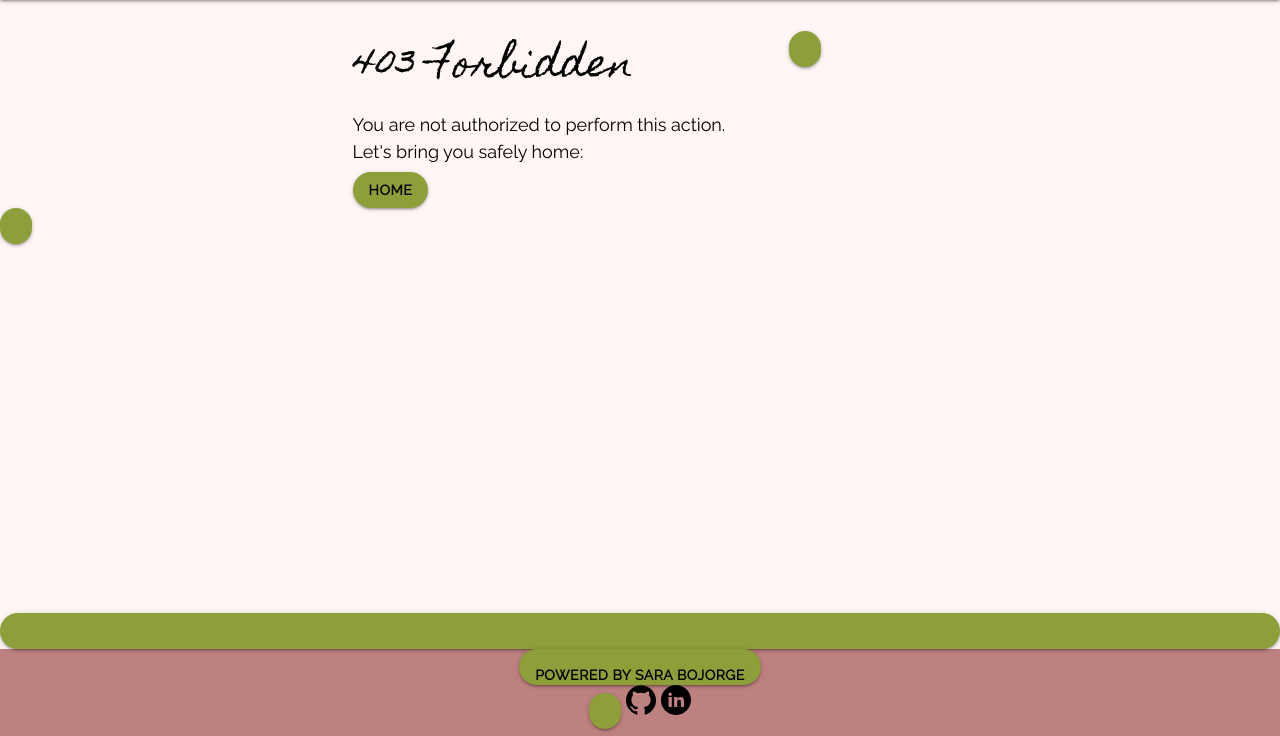
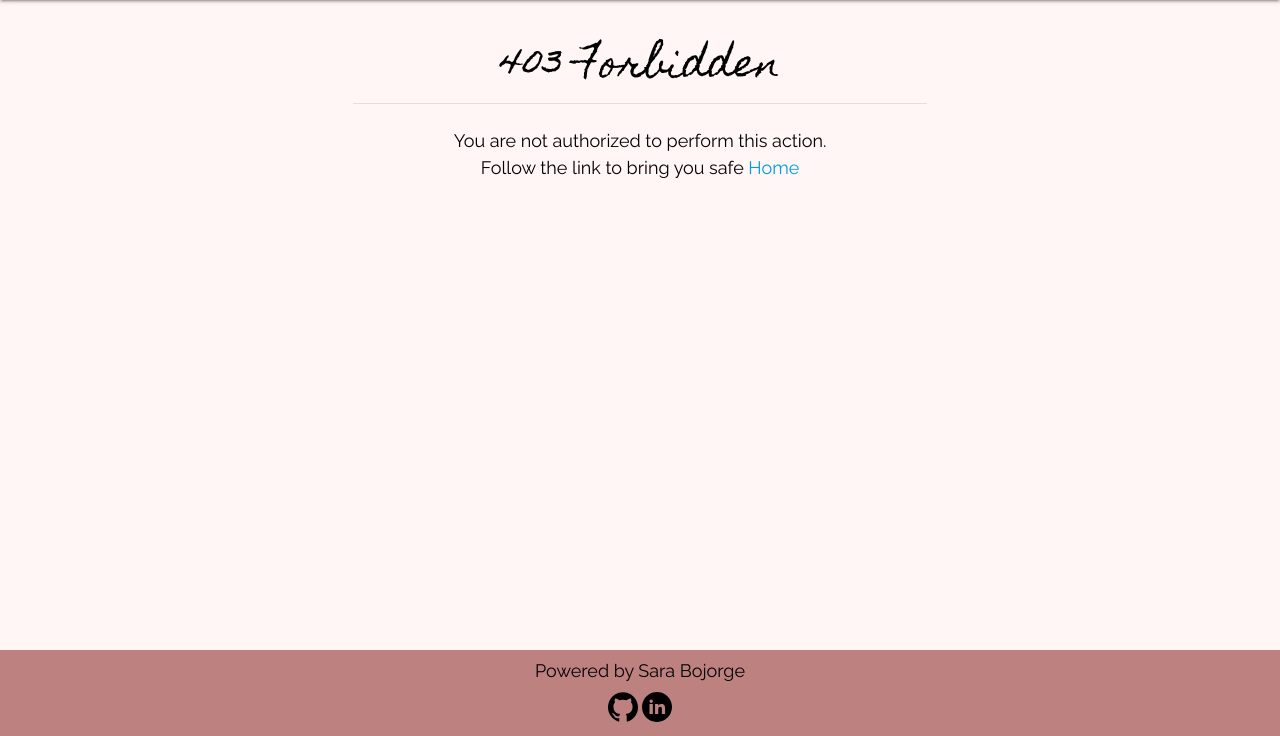
Before and after one commit to sbojorge/peachesncream, a Django app: template templates/403.html in a window 1280 px wide. Shown: the part 64-800 px from the top of the page. Run offline with Django 3.2, Linux system fonts and the light colour scheme; the template is opened without the code that fills it, so the values that code supplies are empty.

Commit message:
Style the 403 page

```diff
--- a/templates/403.html
+++ b/templates/403.html
@@ -8,16 +8,15 @@
 
 <div class="container row">
     <div class="col s10 m8 push-s1 push-m2">
-        <h1>403 Forbidden</h1>
-        <p>You are not authorized to perform this action.<br>
-            Let's bring you safely home:
-        </p>
+        <h1 class="center-align">403 Forbidden</h1>
+        <div class="divider"></div>
+        <div class="section">
+            <p class="center-align">You are not authorized to perform this action.<br>
+                Follow the link to bring you safe <a href="{% url 'home' %}">Home</a>
+            </p>
 
 
-        <a href="{% url 'home' %}" class='waves-effect btn'>Home</button>
-
+        </div>
     </div>
 </div>
-
-
 {% endblock %}
```
